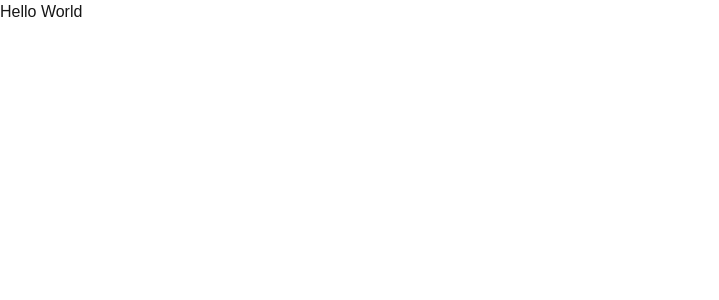
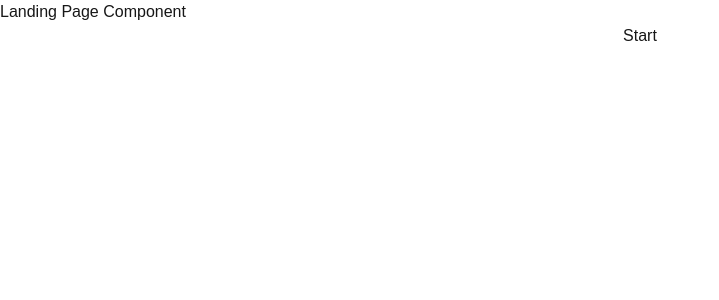
Before and after one commit to rickysoliman/smashpad, a Next.js app: page / in a window 1280 px wide. Shown: the top 300 px of the page, without its empty margins (0-719 px from the left). Built offline with nearby package versions, Linux system fonts and the light colour scheme.

Commit message:
switch between landing-page and game components

```diff
--- /dev/null
+++ b/app/components/game.tsx
@@ -0,0 +1,3 @@
+export default function Game() {
+  return <div>Game Component</div>;
+}
--- /dev/null
+++ b/app/components/landing-page.tsx
@@ -0,0 +1,3 @@
+export default function LandingPage() {
+  return <div>Landing Page Component</div>;
+}
--- a/app/page.tsx
+++ b/app/page.tsx
@@ -1,3 +1,21 @@
+"use client";
+
+import { useState } from "react";
+import LandingPage from "./components/landing-page";
+import Game from "./components/game";
+
 export default function Home() {
-  return <div>Hello World</div>;
+  const [gameStarted, setGameStarted] = useState(false);
+
+  return gameStarted ? (
+    <>
+      <Game />
+      <button onClick={() => setGameStarted(false)}>Exit</button>
+    </>
+  ) : (
+    <>
+      <LandingPage />
+      <button onClick={() => setGameStarted(true)}>Start</button>
+    </>
+  );
 }
```
